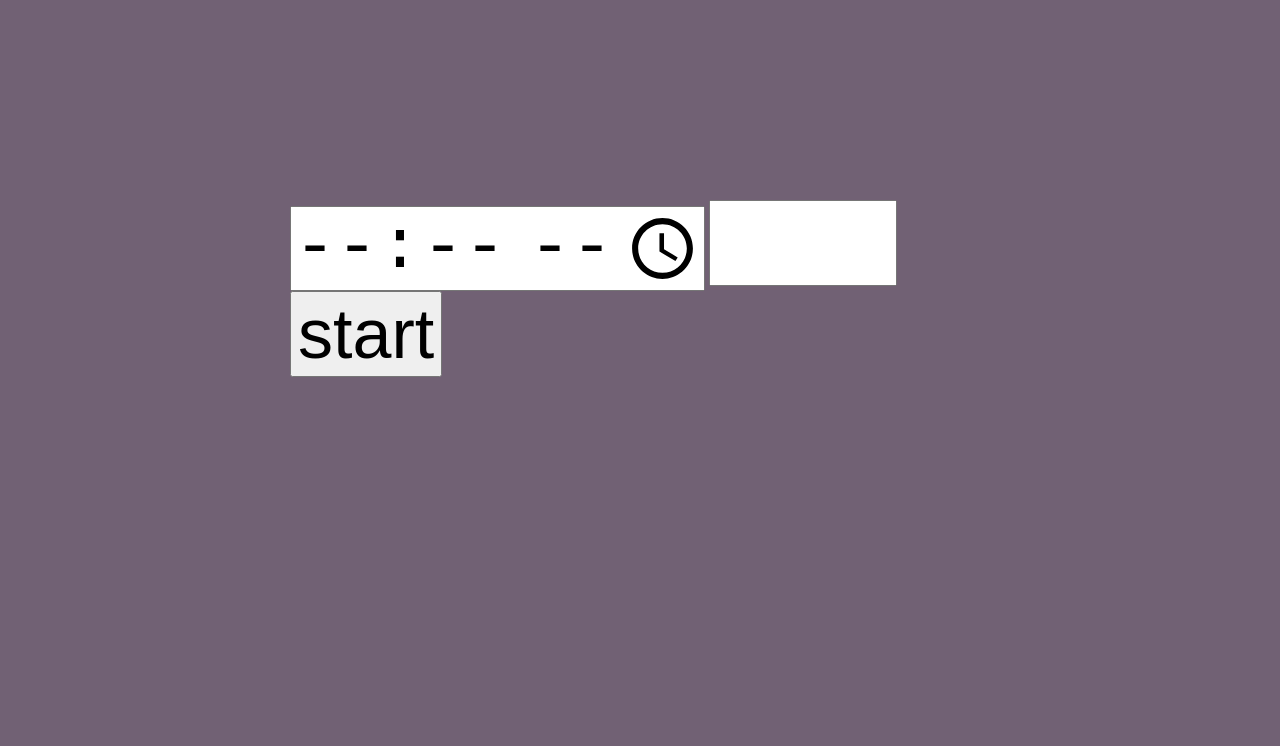
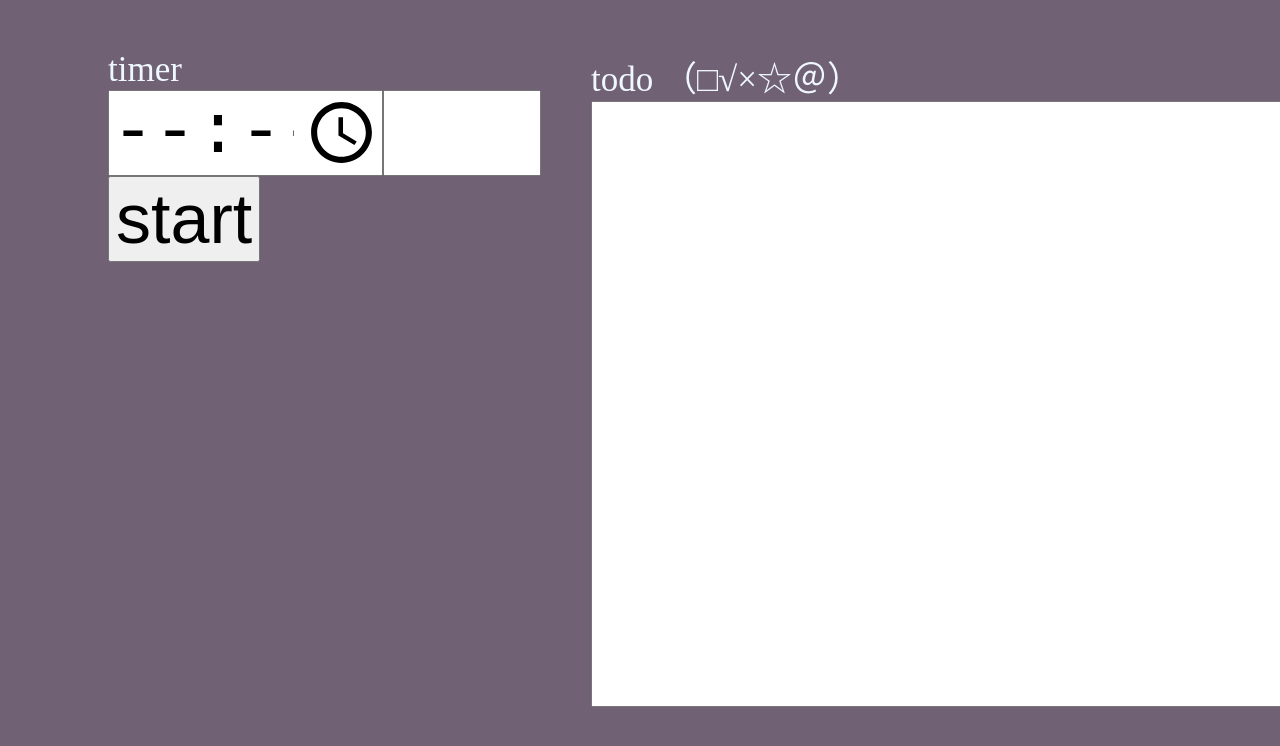
Before and after one commit to MenciusCheng/hello-vuejs, a plain HTML site: page one-timer/index.html in a window 1280 px wide. Drawn offline with Linux system fonts and the light colour scheme.

Commit message:
增加 todo 输入框

```diff
--- a/one-timer/index.html
+++ b/one-timer/index.html
@@ -8,23 +8,85 @@
   <title>ONE-TIMER</title>
 
   <style>
-    input {
+    content {
+      display: flex;
+      margin: 50px auto;
+    }
+
+    .timer-all {
+      display: flex;
+      flex-direction: column;
+      margin-left: 100px;
+    }
+
+    .timer-input {
+      display: flex;
+    }
+
+    .timer-button {
+      display: flex;
+    }
+
+    .timer-label {
+      font-size: 35px;
+      color: aliceblue;
+      margin: 0;
+    }
+
+    #startTime {
+      width: 270px;
       font-size: 70px;
+    }
+
+    #duration {
+      width: 150px;
+      font-size: 70px;
+    }
+
+    #startButton {
+      font-size: 70px;
+    }
+
+    .todo-all {
+      display: flex;
+      width: 500px;
+      flex-direction: column;
+      margin-left: 50px;
+    }
+
+    .todo-label {
+      font-size: 35px;
+      color: aliceblue;
+      margin: 0;
+    }
+
+    #todoList {
+      font-size: 24px;
+      overflow: scroll;
+      width: 700px;
+      height: 600px;
     }
   </style>
 </head>
 
 <body>
-  <div style="width: 700px; margin: 200px auto;">
-    <div>
-      <input type="time" id="startTime">
-      <input type="hidden" id="startTimestamp">
-      <input type="text" name="duration" id="duration" style="width: 180px">
+  <content>
+    <div class="timer-all">
+      <p class="timer-label">timer</p>
+      <div class="timer-input">
+        <input type="time" id="startTime">
+        <input type="hidden" id="startTimestamp">
+        <input type="text" name="duration" id="duration">
+      </div>
+      <div class="timer-button">
+        <input type="button" id="startButton" value="start" onclick="start()">
+      </div>
     </div>
-    <div>
-      <input type="button" value="start" onclick="start()">
+    <div class="todo-all">
+      <p class="todo-label">todo （□√×☆＠）</p>
+      <textarea name="" id="todoList" wrap="soft" onkeyup="onTodoListChange()"></textarea>
     </div>
-  </div>
+  </content>
 </body>
 
 <script src="one-timer.js"></script>
--- a/one-timer/one-timer.js
+++ b/one-timer/one-timer.js
@@ -1,5 +1,10 @@
 
 (function () {
+  let todoListText = localStorage.getItem('todoListText')
+  if (!!todoListText) {
+    document.getElementById("todoList").value = todoListText
+  }
+
   window.setInterval(function () {
     let t = document.getElementById('startTimestamp').value
     if (!!t) {
@@ -25,3 +30,8 @@ function start() {
   let s = t.toTimeString().substring(0, 5)
   document.getElementById('startTime').value = s
 }
+
+function onTodoListChange() {
+  let text = document.getElementById("todoList").value
+  localStorage.setItem('todoListText', text)
+}
```
